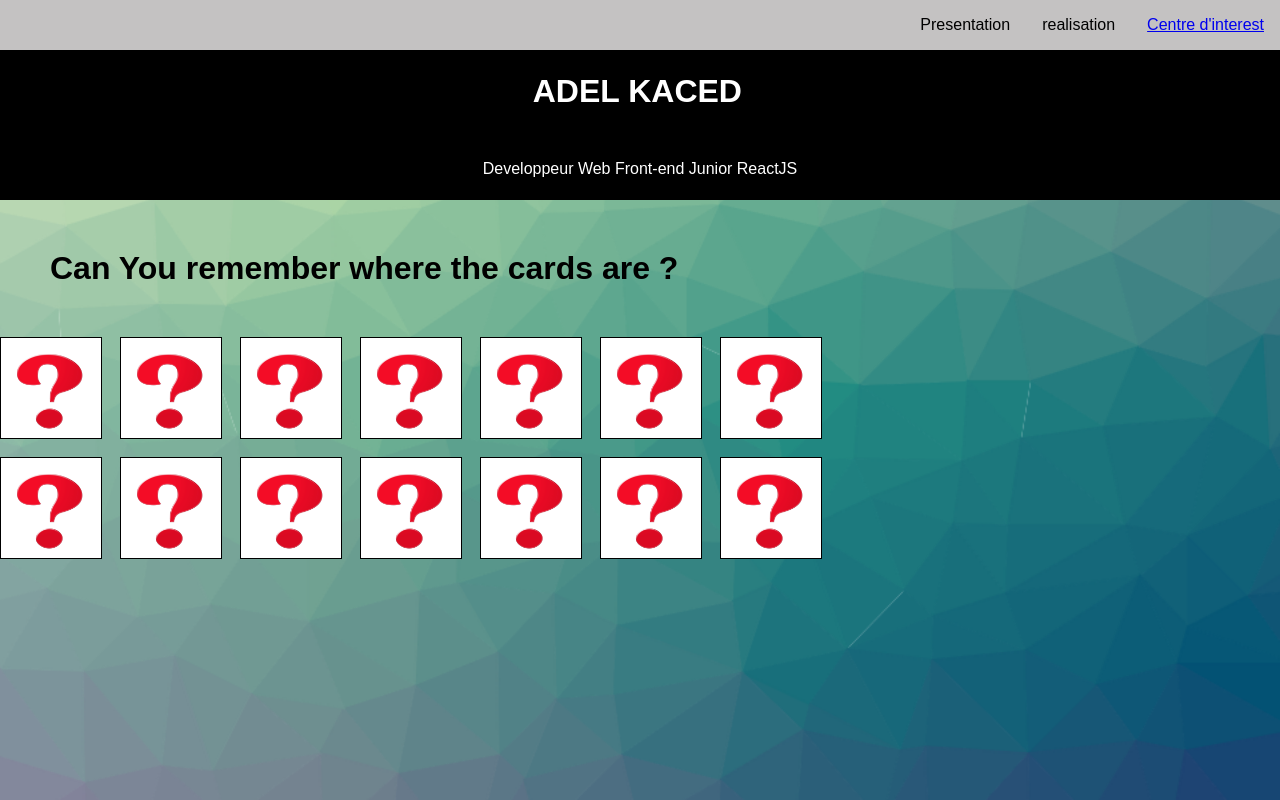
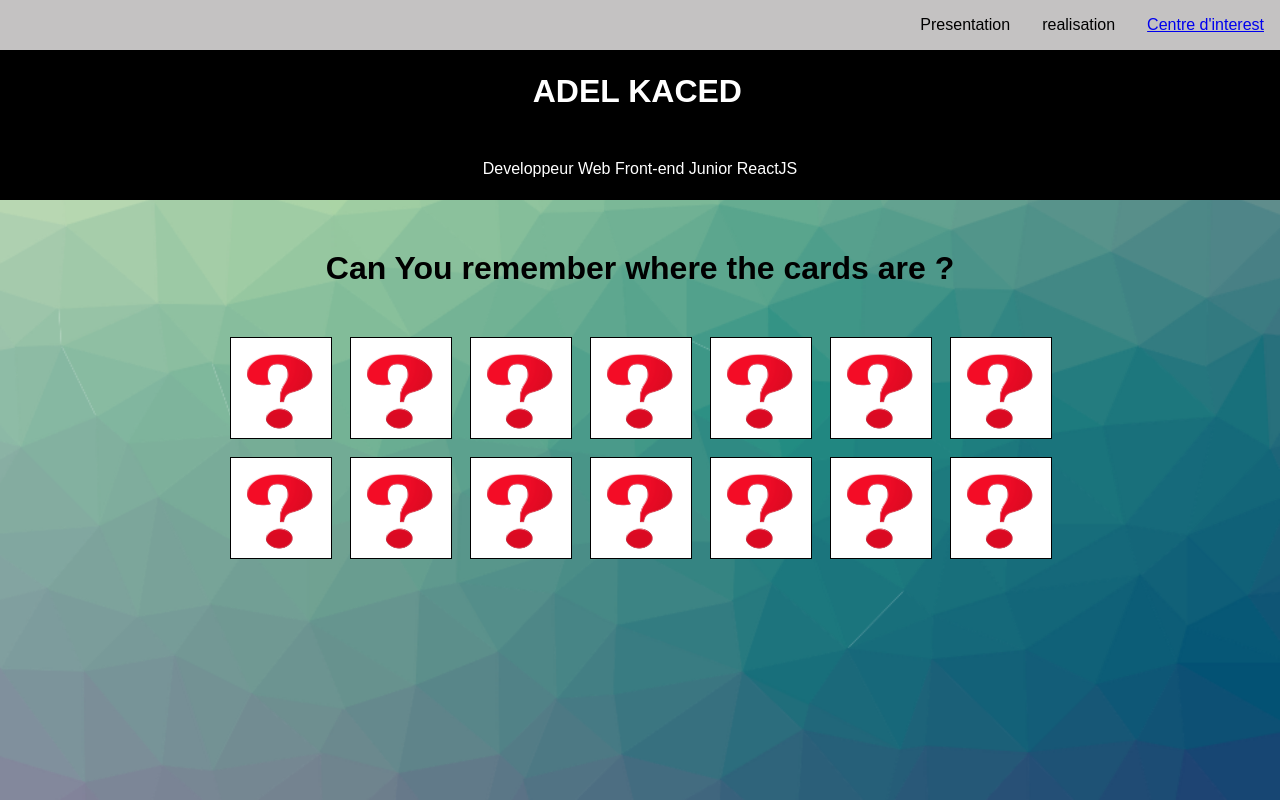
Before and after one commit to AdelKaced/myportfolio, a React (Create React App) app: page /memory in a window 1280 px wide. Built offline with nearby package versions, Linux system fonts and the light colour scheme.

Commit message:
remove eslint error

```diff
--- a/src/components/realisation/Card.css
+++ b/src/components/realisation/Card.css
@@ -20,11 +20,16 @@
     display : grid ;
     grid-template-columns: repeat(7, 100px) ;
     grid-template-rows : repeat(2, 100px) ;
-    grid-gap: 20px
-
-}
+    grid-gap: 20px;
+    justify-content: center;
+    margin-bottom: 2em;
+ }
 
 .btn-memory {
 margin: 0 auto ;
 width :100px
 }
+
+.memory{
+    text-align:  center;
+}
--- a/src/components/realisation/Memory.js
+++ b/src/components/realisation/Memory.js
@@ -36,14 +36,16 @@ function Memory() {
 
   useEffect(() => {
     const _array = allCards.slice(0);
-    for (let i = 0; i < allCards.length; i++) {
+    for (let i = 0; i < _array.length; i++) {
       let randomIndex = Math.floor(Math.random() * (i + 1));
       let temp = _array[i];
       _array[i] = _array[randomIndex];
       _array[randomIndex] = temp;
     }
     setAllCards(_array);
+    // eslint-disable-next-line
   }, []);
+
 
   const click = (id, index) => {
     if (memory.length === 0) {
@@ -68,6 +70,9 @@ function Memory() {
     }
   }, [memory]);
 
+  const refreshPage = ()=>{
+    window.location.reload();
+ }
   console.log(memory)
 
   return (
@@ -83,14 +88,14 @@ function Memory() {
             win ={win}
 
           />
-        ))}
+          ))}
+          </div>
         {win && (
           <div className="btn-memory">
           <p> bravo tu as gagné </p>
-            <button>Recommencer</button>
+            <button onClick={refreshPage}>Recommencer</button>
           </div>
         )}
-      </div>
     </div>
   );
 }
```
Also changed, not shown: 1 other file (tests, documents, lock files or other folders).
